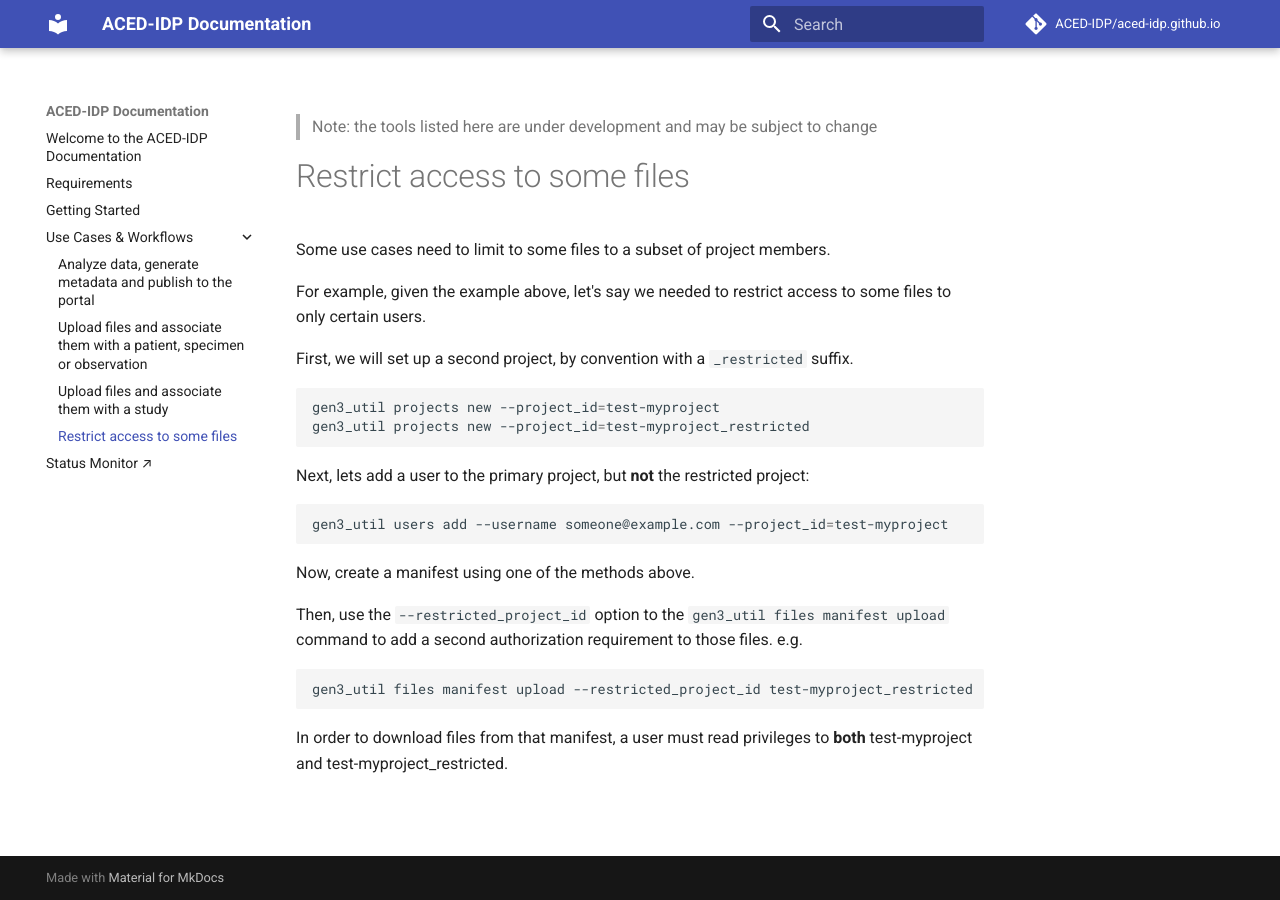
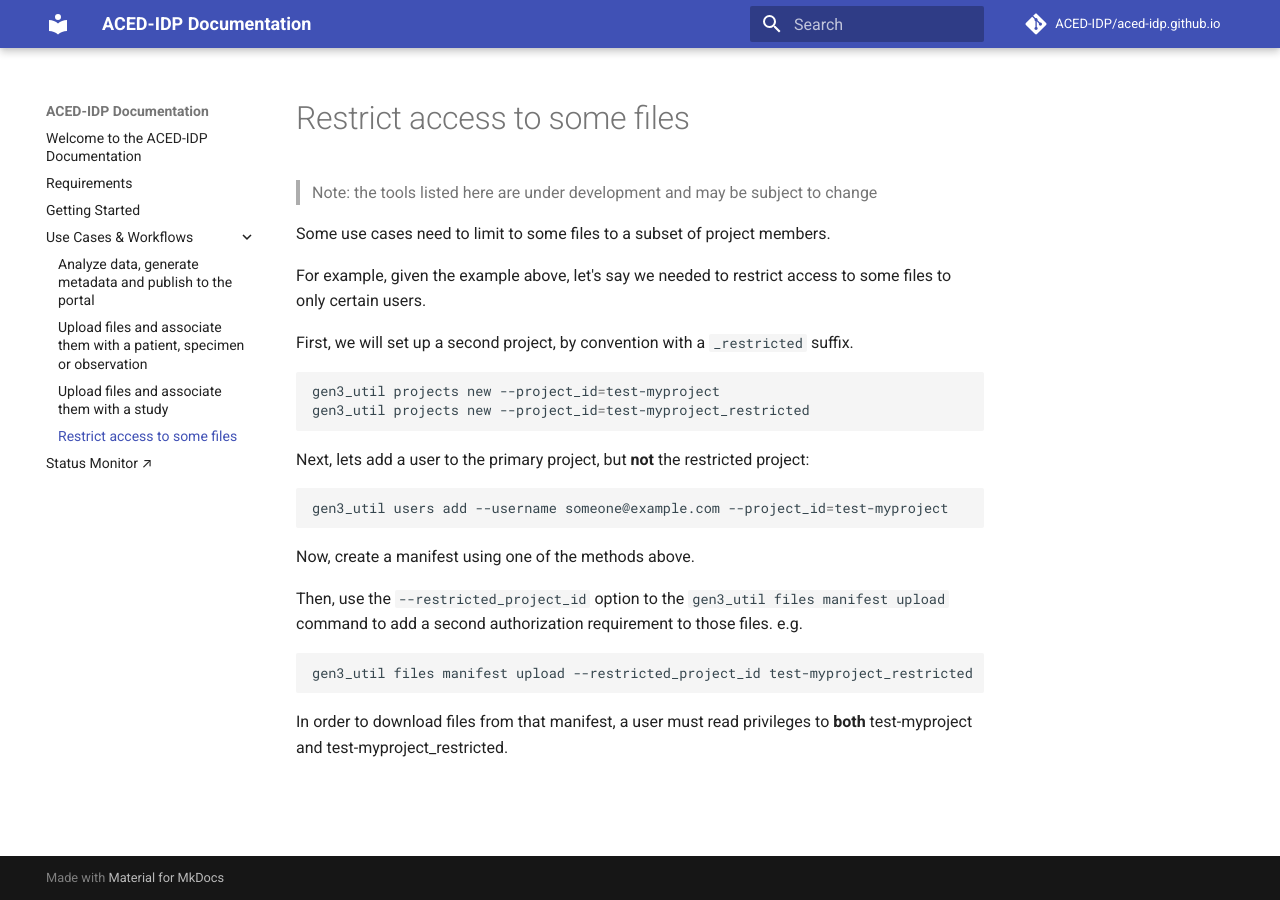
Before and after one commit to ACED-IDP/aced-idp.github.io, an MkDocs documentation site: the page built from docs/use-cases/restrict-access.md, in a window 1280 px wide. Built offline with MkDocs 1.6.1 and Material for MkDocs 9.7.7, drawn with Linux system fonts in a browser that asks for light colours; comment, search, counter and statistics services are not loaded; some of the changed lines change nothing that is shown.

Commit message:
Rearrange title and development note at top of page

```diff
--- a/docs/use-cases/restrict-access.md
+++ b/docs/use-cases/restrict-access.md
@@ -3,8 +3,6 @@
 ---
 
 > Note: the tools listed here are under development and may be subject to change
-
-# Restrict access to some files
 
 Some use cases need to limit to some files to a subset of project members.
 
```
